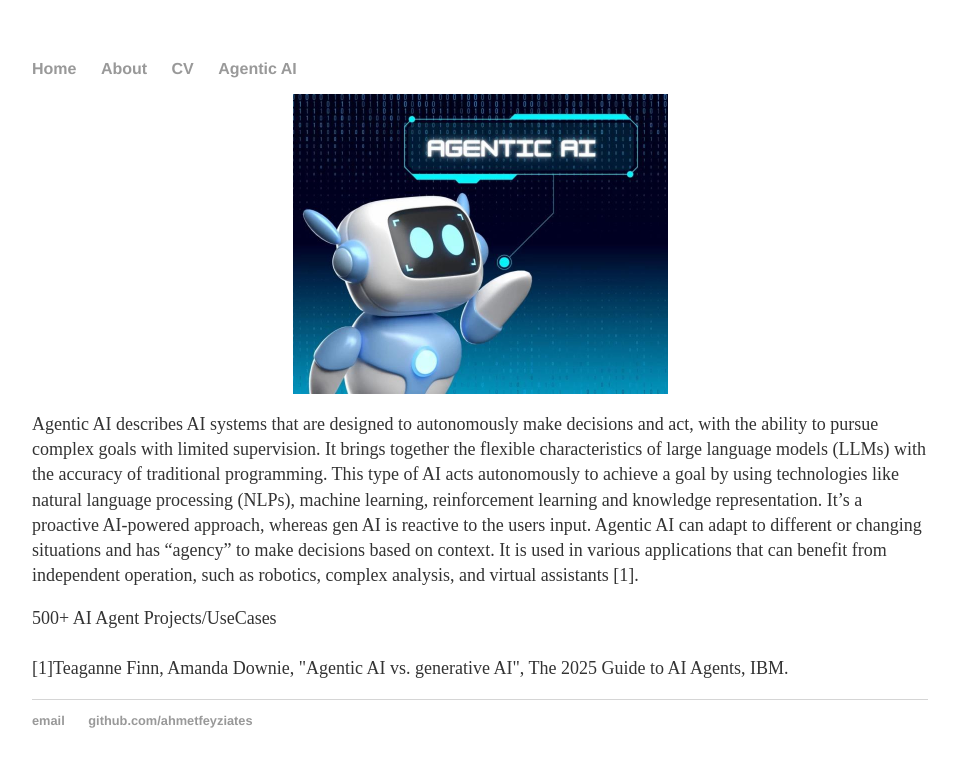
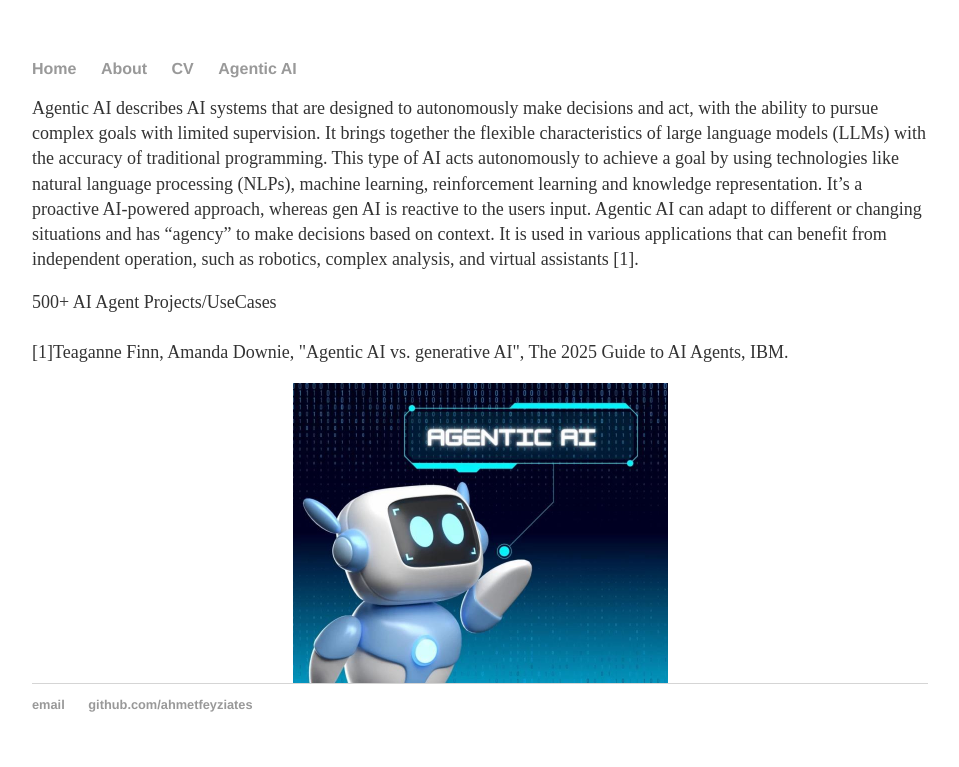
Before and after one commit to ahmetfeyziates/ahmetfeyziates.github.io, a Jekyll site: the page built from agentic/index.html, in a window 1280 px wide. Shown: the top 767 px of the page, without its empty margins (160-1119 px from the left). Built offline with Jekyll 4.4.1, drawn with Linux system fonts in a browser that asks for light colours.

Commit message:
Update index.html

```diff
--- a/agentic/index.html
+++ b/agentic/index.html
@@ -2,7 +2,6 @@
 layout: default
 title: Ahmet Feyzi Ates, Agentic AI
 ---
-<img src="../images/agentic.jpg" alt="Agentic AI" width=375 height=300 style="display: block; margin: auto;">
 <p style="font-size: 18px;">Agentic AI describes AI systems that are designed to autonomously make decisions and act, with the ability to pursue complex
   goals with limited supervision. It brings together the flexible characteristics of large language models (LLMs) with the accuracy of traditional programming.
   This type of AI acts autonomously to achieve a goal by using technologies like natural language processing (NLPs), machine learning, reinforcement learning and
@@ -14,3 +13,4 @@ title: Ahmet Feyzi Ates, Agentic AI
 <p></p>
 <p></p>
 <p style="font-size: 18px;"<<a href=https://www.ibm.com/think/topics/agentic-ai-vs-generative-ai>[1]Teaganne Finn, Amanda Downie, "Agentic AI vs. generative AI", The 2025 Guide to AI Agents, IBM.</a></p>
+<img src="../images/agentic.jpg" alt="Agentic AI" width=375 height=300 style="display: block; margin: auto;">
```
